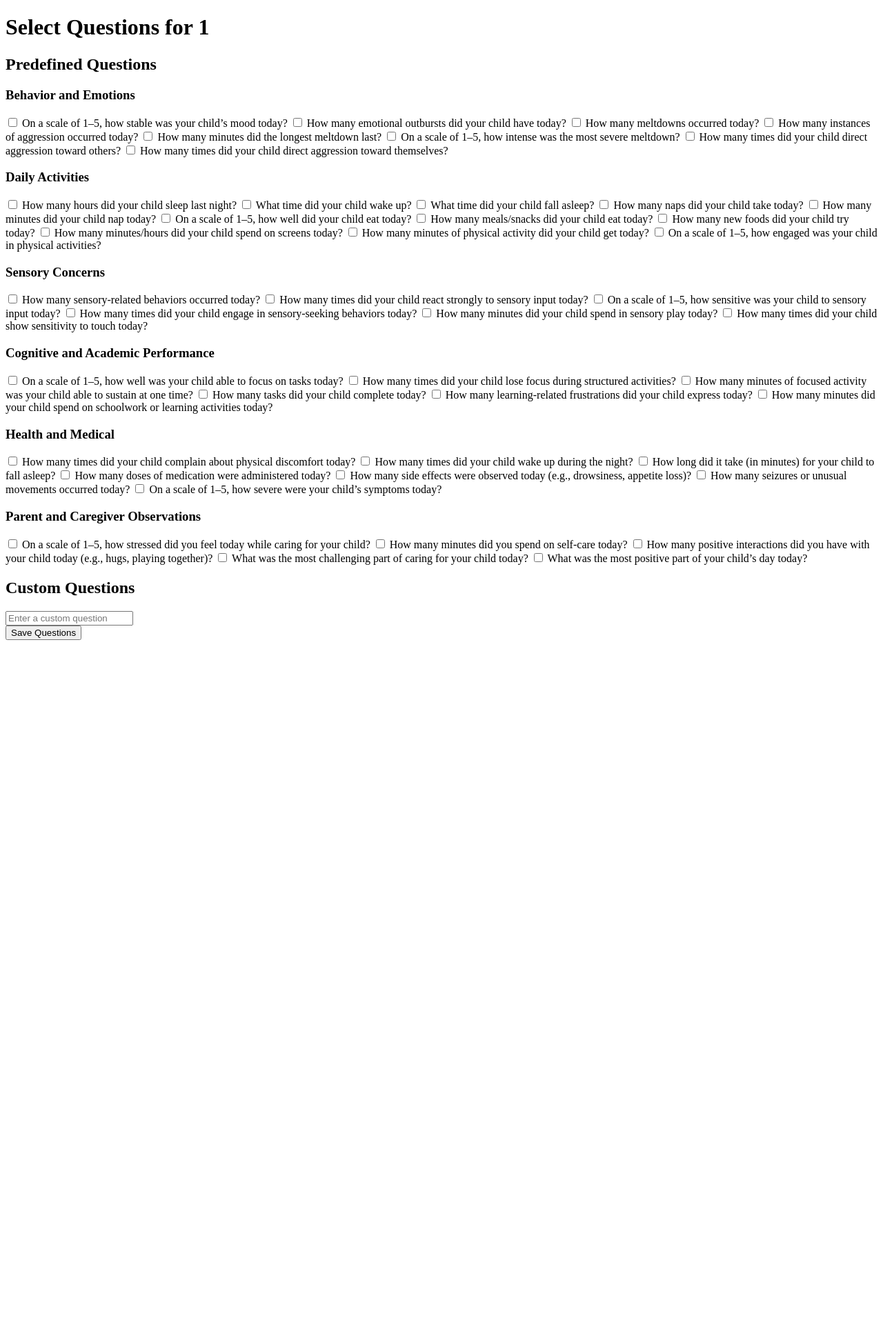
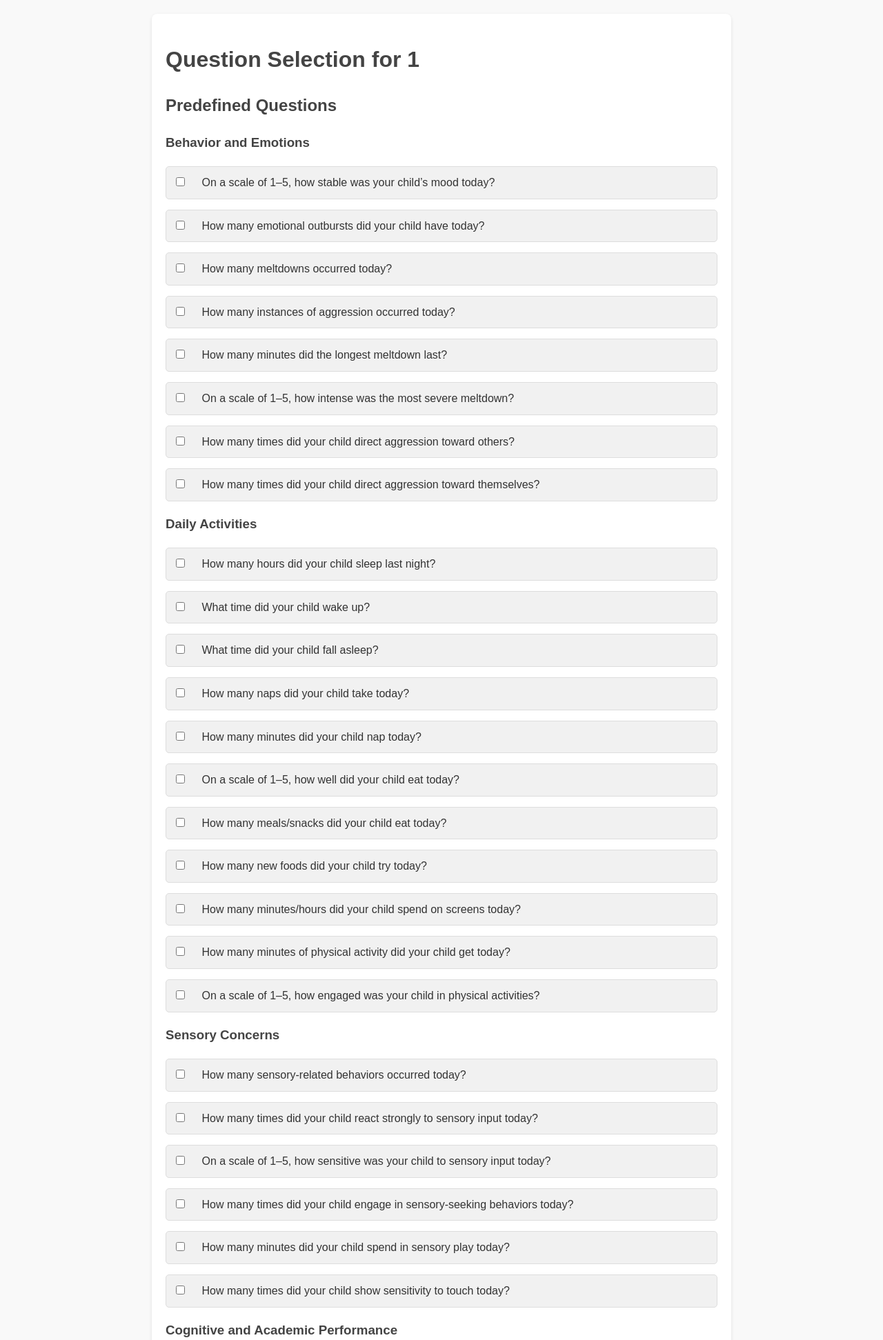
Before and after one commit to helprachelcode/Child-journal-app, a Flask app: page /select_questions/1 in a window 1280 px wide. Shown: the top 1943 px of the page at 69% size. Before the commit the page ends 928 px from the top, so only its background shows below. Run offline with Flask 3, Linux system fonts and the light colour scheme.

Commit message:
I think I've fixed all the bugs for now.

```diff
--- a/app.py
+++ b/app.py
@@ -196,37 +196,61 @@ def data_entry():
         enumerate=enumerate
     )
 
-@app.route('/submit', methods=["POST"])
+@app.route('/submit', methods=["GET", "POST"])
 def submit():
     """Handle the form submission."""
-    child_name = request.form.get("child_name", "").strip()
+    success_message = None  # Initialize the success message to None
 
-    # Load questions for the selected child
-    with open(CHILD_QUESTIONS_FILE, "r") as f:
-        child_questions = json.load(f)
-    questions = child_questions.get(child_name, [])
+    if request.method == "POST":
+        action_type = request.form.get("action_type", "submit_data")
+        child_name = request.form.get("child_name", "").strip()
 
-    # Process responses
-    responses = []
-    for i, question in enumerate(questions):
-        response = request.form.get(f"q{i}", "").strip()
-        if question.lower().startswith("did"):
-            # Convert Yes/No responses to integers
-            response = int(response) if response in ["1", "0"] else None
-        elif question.lower().startswith("on a scale of 1–5"):
-            # Ensure rating is within 1–5
-            response = int(response) if response.isdigit() and 1 <= int(response) <= 5 else None
-        responses.append(response)
+        if action_type == "submit_data":
+            # Handle data submission
+            with open(CHILD_QUESTIONS_FILE, "r") as f:
+                child_questions = json.load(f)
+            questions = child_questions.get(child_name, [])
 
-    # Save the responses
-    save_to_csv(child_name, responses)
+            # Process responses
+            responses = []
+            for i, question in enumerate(questions):
+                response = request.form.get(f"q{i}", "").strip()
+                if question.lower().startswith("did"):
+                    response = int(response) if response in ["1", "0"] else None
+                elif question.lower().startswith("on a scale of 1–5"):
+                    response = int(response) if response.isdigit() and 1 <= int(response) <= 5 else None
+                responses.append(response)
 
-    return redirect(url_for("thank_you"))
+            # Save the responses
+            save_to_csv(child_name, responses)
 
-@app.route('/thank_you')
-def thank_you():
-    """Display a thank-you message."""
-    return "Thank you! Your responses have been saved."
+            # Set the success message
+            success_message = "Your data has been successfully submitted."
+
+        # For "change_child", no data submission, no success message
+        # Just update selected_child and reload questions
+        selected_child = child_name
+        with open(CHILD_QUESTIONS_FILE, "r") as f:
+            child_questions = json.load(f)
+        questions = child_questions.get(selected_child, [])
+    else:
+        # Handle GET request
+        children = get_existing_children()
+        selected_child = children[0] if children else None
+        with open(CHILD_QUESTIONS_FILE, "r") as f:
+            child_questions = json.load(f)
+        questions = child_questions.get(selected_child, [])
+
+    # Reload the form (GET or POST)
+    children = get_existing_children()
+    return render_template(
+        "data_entry.html",
+        success_message=success_message,
+        children=children,
+        selected_child=selected_child,
+        questions=questions,
+        enumerate=enumerate
+    )
 
 @app.route('/trends')
 def view_trends():
@@ -387,8 +411,15 @@ def select_questions(child_name):
     if request.method == "POST":
         # Save selected predefined and custom questions
         selected_questions = request.form.getlist("questions")  # Predefined questions
-        custom_questions = request.form.getlist("custom_questions")  # Custom questions
-        child_questions[child_name] = selected_questions + custom_questions
+        updated_custom_questions = request.form.getlist("custom_questions")  # Edited custom questions
+        new_custom_question = request.form.get("new_custom_question")  # New custom question
+        new_custom_question_checkbox = request.form.get("new_custom_question_checkbox")
+
+        # Add the new custom question only if the checkbox is selected and the input is not empty
+        if new_custom_question and new_custom_question_checkbox:
+            updated_custom_questions.append(new_custom_question.strip())
+
+        child_questions[child_name] = selected_questions + updated_custom_questions
 
         # Save to JSON file
         with open(CHILD_QUESTIONS_FILE, "w") as f:
@@ -419,8 +450,9 @@ def select_questions(child_name):
         child_name=child_name,
         predefined_questions=PREDEFINED_QUESTIONS,
         selected_questions=predefined_questions,
-        custom_questions=custom_questions,
+        custom_questions=custom_questions,  # Send current custom questions
     )
+
 
 if __name__ == "__main__":
     initialize_csv()
--- a/templates/select_questions.html
+++ b/templates/select_questions.html
@@ -4,34 +4,106 @@
     <meta charset="UTF-8">
     <meta name="viewport" content="width=device-width, initial-scale=1.0">
     <title>Select Questions for {{ child_name }}</title>
+    <style>
+        body {
+            font-family: Arial, sans-serif;
+            line-height: 1.6;
+            margin: 0;
+            padding: 0;
+            background-color: #f9f9f9;
+            color: #333;
+        }
+        .container {
+            max-width: 800px;
+            margin: 20px auto;
+            padding: 20px;
+            background: #fff;
+            box-shadow: 0 2px 5px rgba(0, 0, 0, 0.1);
+            border-radius: 8px;
+        }
+        h1, h2, h3 {
+            color: #444;
+        }
+        form {
+            margin-top: 20px;
+        }
+        label {
+            display: inline-block;
+            margin-left: 10px;
+        }
+        input[type="checkbox"] {
+            margin-right: 10px;
+        }
+        .question-block {
+            margin-bottom: 15px;
+            padding: 10px;
+            background: #f1f1f1;
+            border: 1px solid #ddd;
+            border-radius: 5px;
+        }
+        .button-container {
+            text-align: center;
+            margin-top: 20px;
+        }
+        button {
+            padding: 10px 20px;
+            background: #007BFF;
+            color: #fff;
+            border: none;
+            border-radius: 5px;
+            cursor: pointer;
+            font-size: 16px;
+        }
+        button:hover {
+            background: #0056b3;
+        }
+    </style>
 </head>
 <body>
-    <h1>Select Questions for {{ child_name }}</h1>
-    <form method="POST">
+    <div class="container">
+        <h1>Question Selection for {{ child_name }}</h1>
+        <form method="POST" action="">
             <h2>Predefined Questions</h2>
             {% for category, questions in predefined_questions.items() %}
                 <h3>{{ category }}</h3>
+                <div>
                     {% for question in questions %}
-                <label>
+                        <div class="question-block">
                             <input type="checkbox" name="questions" value="{{ question }}"
                                    {% if question in selected_questions[category] %}checked{% endif %}>
-                    {{ question }}
-                </label>
+                            <label>{{ question }}</label>
+                        </div>
                     {% endfor %}
+                </div>
             {% endfor %}
 
-        <h2>Custom Questions</h2>
-        <div id="custom-questions">
+            <h2>Current Custom Questions</h2>
+            {% if custom_questions %}
                 {% for question in custom_questions %}
-                <label>
-                    <input type="text" name="custom_questions" value="{{ question }}">
-                </label>
+                    <div class="question-block">
+                        <input type="checkbox" name="custom_questions" value="{{ question }}" checked>
+                        <label>{{ question }}</label>
+                    </div>
                 {% endfor %}
-            <label>
-                <input type="text" name="custom_questions" placeholder="Enter a custom question">
-            </label>
+            {% else %}
+                <p>No custom questions added yet.</p>
+            {% endif %}
+
+            <h2>Add a New Custom Question</h2>
+            <div class="question-block">
+                <label for="new_custom_question">Custom Question:</label><br>
+                <input type="text" name="new_custom_question" id="new_custom_question"
+                       placeholder="Enter your question here" style="width: 100%; margin-top: 5px;">
+                <div style="margin-top: 10px;">
+                    <input type="checkbox" name="new_custom_question_checkbox" id="new_custom_question_checkbox" value="yes">
+                    <label for="new_custom_question_checkbox">Include this custom question</label>
                 </div>
-        <button type="submit">Save Questions</button>
+            </div>
+
+            <div class="button-container">
+                <button type="submit">Save</button>
+            </div>
         </form>
+    </div>
 </body>
 </html>
```
Also changed, not shown: child_journal.csv (+53 -34 lines), child_questions.json (+1 -1 lines), templates/data_entry.html (+38 -38 lines), static/Chartreuse_How_many_doses_of_medication_were_administered_today_chart.png (added), static/Chartreuse_How_many_minutes_did_your_child_nap_today_chart.png (added), static/Chartreuse_How_many_minutes_of_physical_activity_did_your_child_get_today_chart.png (added), static/Chartreuse_On_a_scale_of_15_how_stable_was_your_childs_mood_today_chart.png (added), static/Isabelle_Did_she_talk_chart.png (deleted), static/Isabelle_How_many_minutes_did_the_longest_meltdown_last_chart.png (deleted), static/Isabelle_How_many_minutes_did_your_child_nap_today_chart.png (deleted), static/Isabelle_How_many_minutes_of_focused_activity_was_your_child_able_to_sustain_at_one_time_chart.png (deleted), static/Isabelle_How_many_side_effects_were_observed_today_eg_drowsiness_appetite_loss_chart.png (deleted), static/Isabelle_How_many_times_did_your_child_react_strongly_to_sensory_input_today_chart.png (deleted). Lines whose indentation alone changed are shown as unchanged.
